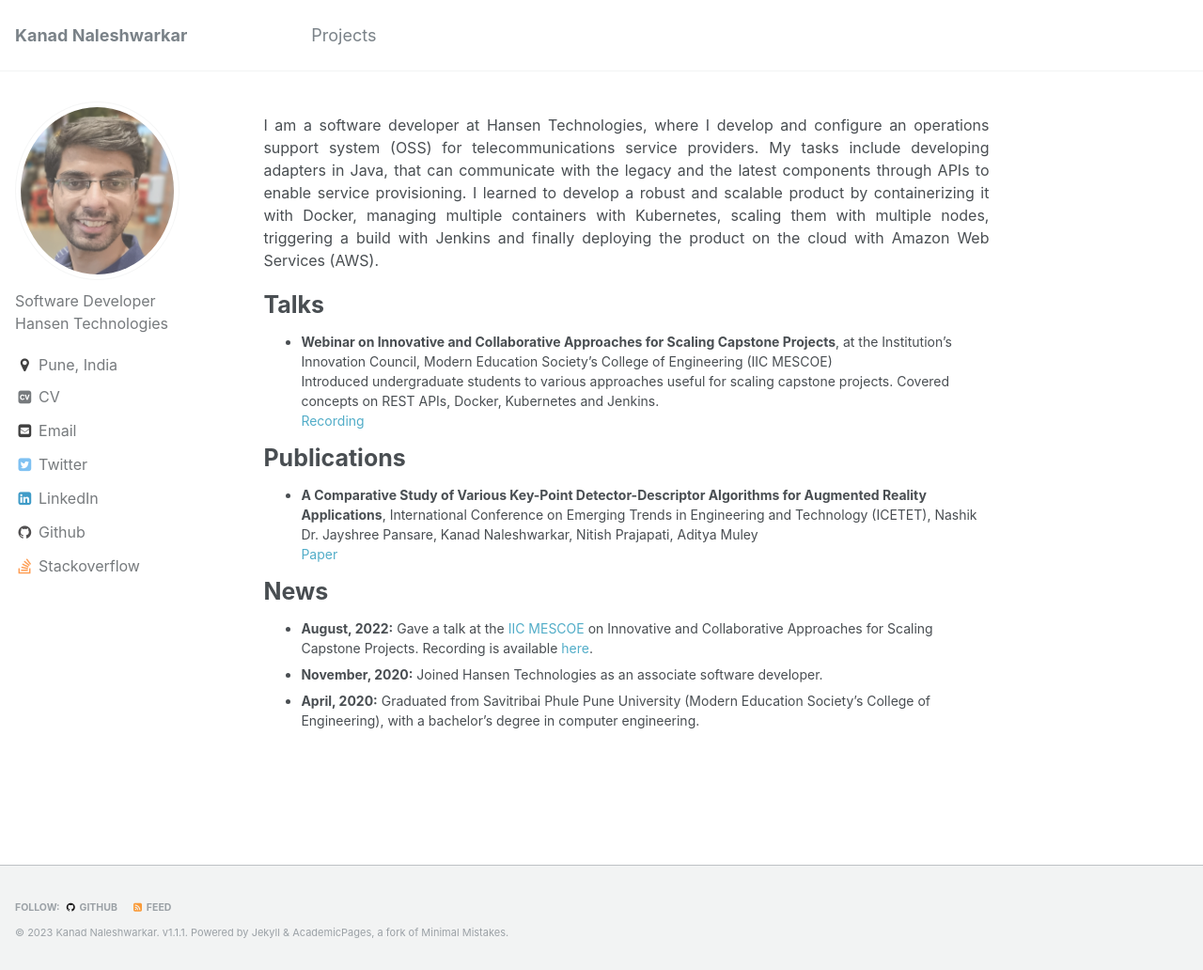
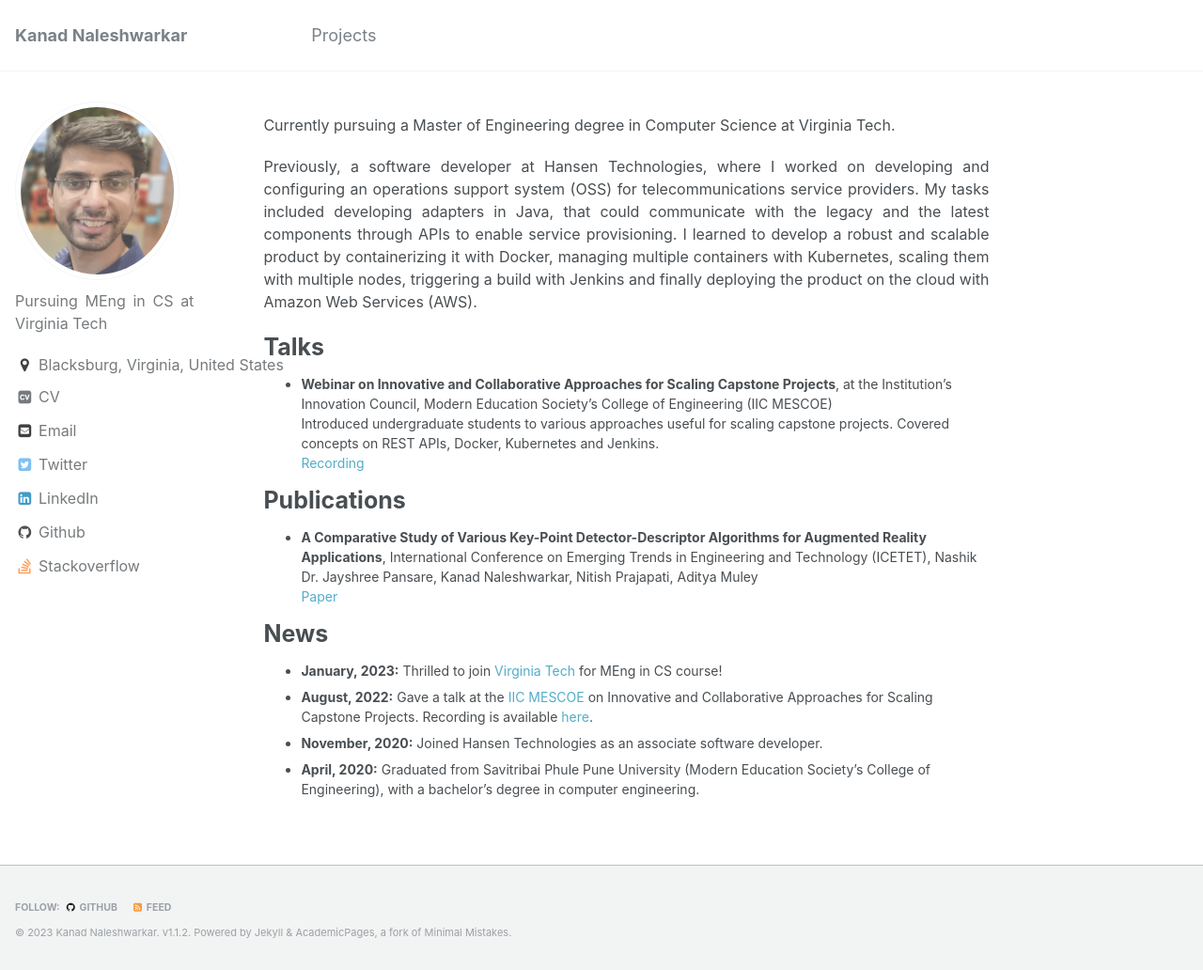
Before and after one commit to kanadn/kanadn.github.io, a Jekyll site: the page built from _pages/about.md, in a window 1280 px wide and 1032 px high. Shown: the whole window at 94% size. Built offline with Jekyll 4.4.1, drawn with Linux system fonts in a browser that asks for light colours; some web fonts are replaced.

Commit message:
Updated educational status.

```diff
--- a/_config.yml
+++ b/_config.yml
@@ -6,12 +6,12 @@
 # `jekyll serve`. If you change this file, please restart the server process.
 
 # Site Settings
-version                  : "1.1.1"  #Major_Publish.Feature_Added.Minor_Update
+version                  : "1.1.2"  #Major_Publish.Feature_Added.Minor_Update
 locale                   : "en-US"
 title                    : "Kanad Naleshwarkar"
 title_separator          : " "
 name                     : &name "Kanad Naleshwarkar"
-description              : &description "Software Developer <br> Hansen Technologies"
+description              : &description "Pursuing MEng in CS at Virginia Tech"
 url                      : https://kanadn.github.io # the base hostname & protocol for your site e.g. "https://mmistakes.github.io"
 baseurl                  : "" # the subpath of your site, e.g. "/blog"
 repository               : #"kanadn.github.io"
@@ -83,8 +83,8 @@ analytics:
 author:
   name             : #"Kanad Naleshwarkar"
   avatar           : "kanad.jpg"
-  bio              : "Software Developer <br> Hansen Technologies"
-  location         : "Pune, India" #"Blacksburg, VA"
+  bio              : "Pursuing MEng in CS at Virginia Tech"
+  location         : "Blacksburg, Virginia, United States"
   employer         : #"Hansen Technologies"
   googlescholar    : #"https://scholar.google.com/citations?hl=en&user=CjxQvikAAAAJ"
   email            : "kanad.naleshwarkar@gmail.com"
--- a/_pages/about.md
+++ b/_pages/about.md
@@ -9,7 +9,9 @@ redirect_from:
 ---
 
 
-I am a software developer at Hansen Technologies, where I develop and configure an operations support system (OSS) for telecommunications service providers. My tasks include developing adapters in Java, that can communicate with the legacy and the latest components through APIs to enable service provisioning. I learned to develop a robust and scalable product by containerizing it with Docker, managing multiple containers with Kubernetes, scaling them with multiple nodes, triggering a build with Jenkins and finally deploying the product on the cloud with Amazon Web Services (AWS).
+Currently pursuing a Master of Engineering degree in Computer Science at Virginia Tech.
+
+Previously, a software developer at Hansen Technologies, where I worked on developing and configuring an operations support system (OSS) for telecommunications service providers. My tasks included developing adapters in Java, that could communicate with the legacy and the latest components through APIs to enable service provisioning. I learned to develop a robust and scalable product by containerizing it with Docker, managing multiple containers with Kubernetes, scaling them with multiple nodes, triggering a build with Jenkins and finally deploying the product on the cloud with Amazon Web Services (AWS).
 
 # Talks
 - **Webinar on Innovative and Collaborative Approaches for Scaling Capstone Projects**, at the Institution’s Innovation Council, Modern Education Society's College of Engineering (IIC MESCOE)
@@ -26,7 +28,7 @@ Dr. Jayshree Pansare, Kanad Naleshwarkar, Nitish Prajapati, Aditya Muley
 
 # News
 
-<!--- **January, 2023:** Thrilled to join [Virginia Tech](https://www.vt.edu/) for MEng in CS course! -->
+- **January, 2023:** Thrilled to join [Virginia Tech](https://www.vt.edu/) for MEng in CS course!
 - **August, 2022:** Gave a talk at the [IIC MESCOE](https://mescoe.mespune.org/institutions-innovation-council-iic-mescoe/) on Innovative and Collaborative Approaches for Scaling Capstone Projects. Recording is available [here](https://youtu.be/oJxcZPTjklg).
 - **November, 2020:** Joined Hansen Technologies as an associate software developer.
 - **April, 2020:** Graduated from Savitribai Phule Pune University (Modern Education Society's College of Engineering), with a bachelor's degree in computer engineering.
```
